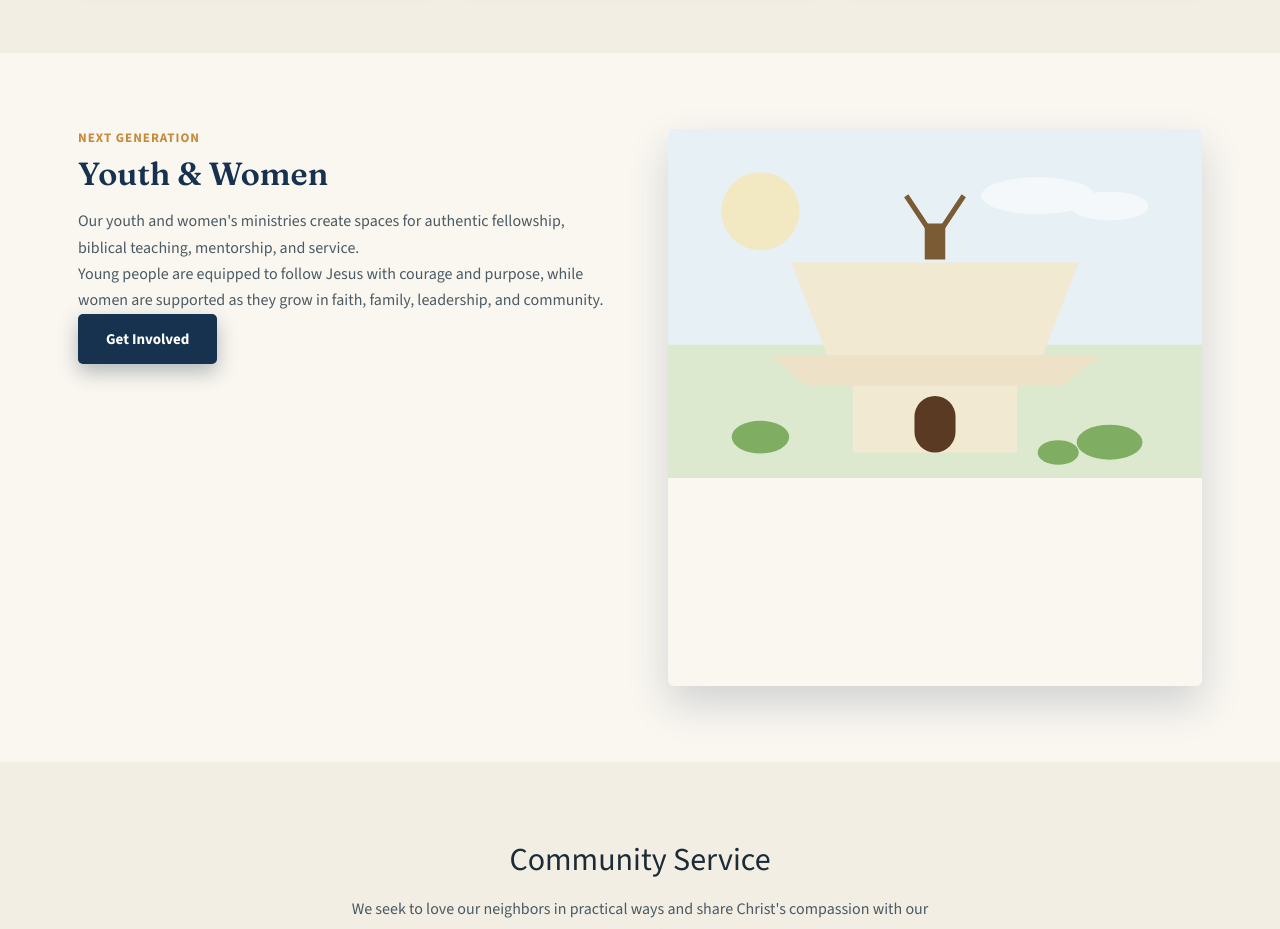
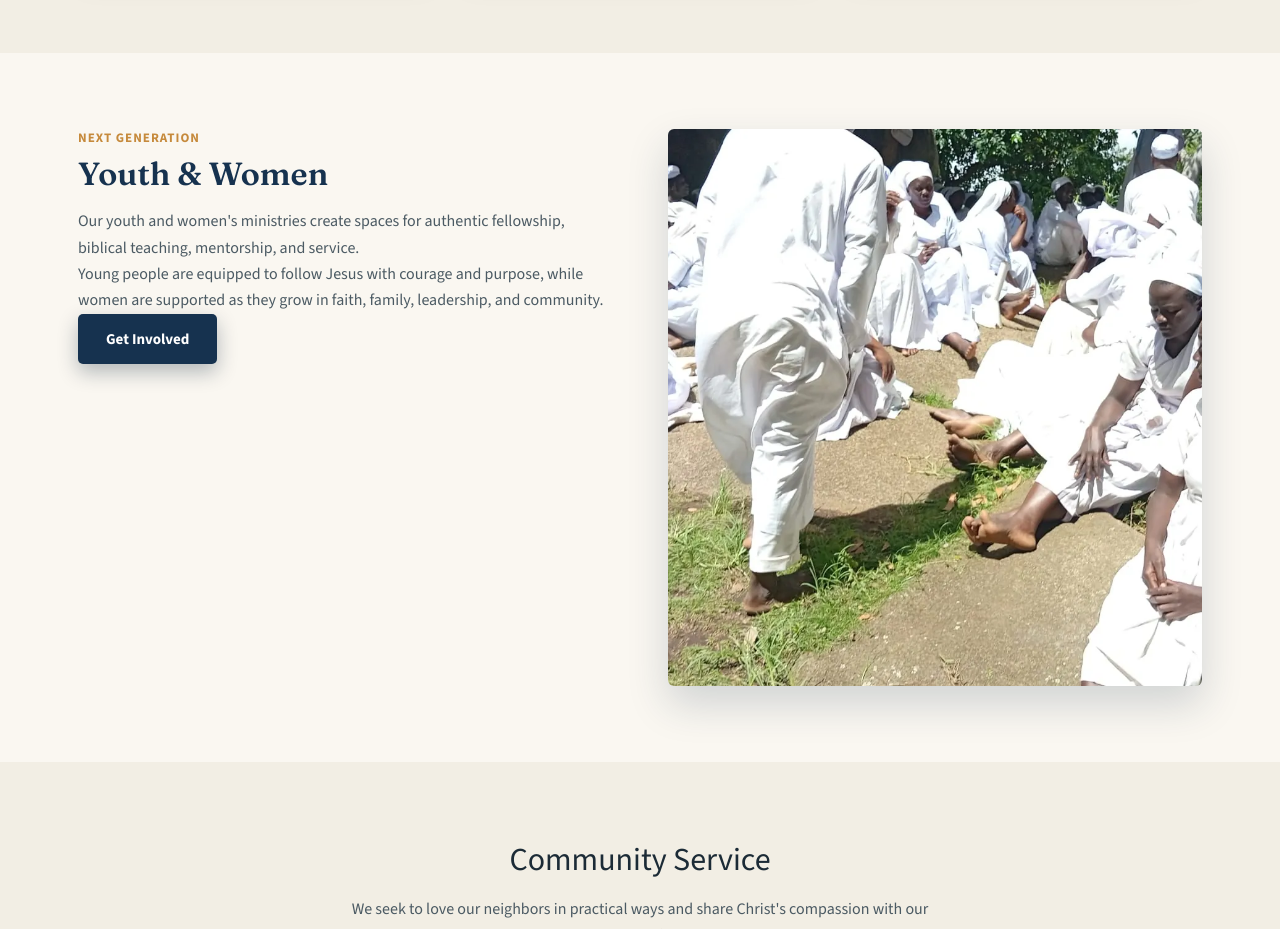
Before and after one commit to poloshem/LLC, a plain HTML site: page ministries.html in a window 1280 px wide. Shown: the part 1500-2429 px from the top of the page. Drawn offline with nearby package versions, Linux system fonts and the light colour scheme.

Commit message:
Replace youth ministry illustration with photo
Co-authored-by: Copilot <223556219+Copilot@users.noreply.github.com>

```diff
--- a/ministries.html
+++ b/ministries.html
@@ -50,7 +50,7 @@
 
     <section class="content-section alt" id="bible-study"><div class="wrap"><div class="section-heading center">Bible Study</div><p class="section-intro">Grow in understanding and apply Scripture to everyday life through guided study and conversation.</p><div class="card-grid"><article class="card gold"><h3>Weekly Bible Study</h3><p>Study Scripture in context, ask questions, and discover how God's Word shapes our faith and decisions.</p></article><article class="card green"><h3>Discipleship Groups</h3><p>Walk with other believers in smaller groups focused on prayer, accountability, and spiritual growth.</p></article><article class="card blue"><h3>New Believers</h3><p>Receive practical guidance and encouragement as you take your first steps in a life with Christ.</p></article></div></div></section>
 
-    <section class="content-section" id="youth-women"><div class="wrap split"><div><div class="section-kicker">Next generation</div><h2 class="section-heading">Youth &amp; Women</h2><p>Our youth and women's ministries create spaces for authentic fellowship, biblical teaching, mentorship, and service.</p><p>Young people are equipped to follow Jesus with courage and purpose, while women are supported as they grow in faith, family, leadership, and community.</p><a href="contact.html" class="btn btn-navy">Get Involved</a></div><div class="church-art"><svg viewBox="0 0 520 340" xmlns="http://www.w3.org/2000/svg"><rect width="520" height="340" fill="#E7F0F5"/><rect y="210" width="520" height="130" fill="#DCE9CE"/><circle cx="90" cy="80" r="38" fill="#F6E6B4" opacity="0.8"/><g opacity="0.55" fill="#FFFFFF"><ellipse cx="360" cy="65" rx="55" ry="18"/><ellipse cx="430" cy="75" rx="38" ry="14"/></g><polygon points="120,130 400,130 365,220 155,220" fill="#F2E9D2"/><polygon points="100,220 420,220 385,250 135,250" fill="#EDE2C8"/><rect x="180" y="250" width="160" height="65" fill="#F2E9D2"/><path d="M250 92h20v35h-20z" fill="#7B5B33"/><path d="M232 65l28 42 28-42" fill="none" stroke="#7B5B33" stroke-width="5"/><rect x="240" y="260" width="40" height="55" rx="20" fill="#5A3A22"/><g fill="#7FAE63"><ellipse cx="90" cy="300" rx="28" ry="16"/><ellipse cx="430" cy="305" rx="32" ry="17"/><ellipse cx="380" cy="315" rx="20" ry="12"/></g></svg></div></div></section>
+    <section class="content-section" id="youth-women"><div class="wrap split"><div><div class="section-kicker">Next generation</div><h2 class="section-heading">Youth &amp; Women</h2><p>Our youth and women's ministries create spaces for authentic fellowship, biblical teaching, mentorship, and service.</p><p>Young people are equipped to follow Jesus with courage and purpose, while women are supported as they grow in faith, family, leadership, and community.</p><a href="contact.html" class="btn btn-navy">Get Involved</a></div><div class="church-art"><img src="images/news-hero.webp" alt="Women and church members gathered outdoors for fellowship" loading="lazy" decoding="async"></div></div></section>
 
     <section class="content-section alt" id="community"><div class="wrap"><div class="section-heading center">Community Service</div><p class="section-intro">We seek to love our neighbors in practical ways and share Christ's compassion with our community.</p><div class="card-grid"><article class="card green"><h3>Local Outreach</h3><p>Serve families and neighbors through food support, visits, encouragement, and community partnerships.</p></article><article class="card gold"><h3>Care &amp; Support</h3><p>Walk alongside people experiencing hardship with prayer, practical help, and the hope of the Gospel.</p></article><article class="card purple"><h3>Volunteer Teams</h3><p>Use your gifts in hospitality, logistics, children's ministry, music, media, and outreach.</p></article></div></div></section>
 
```
